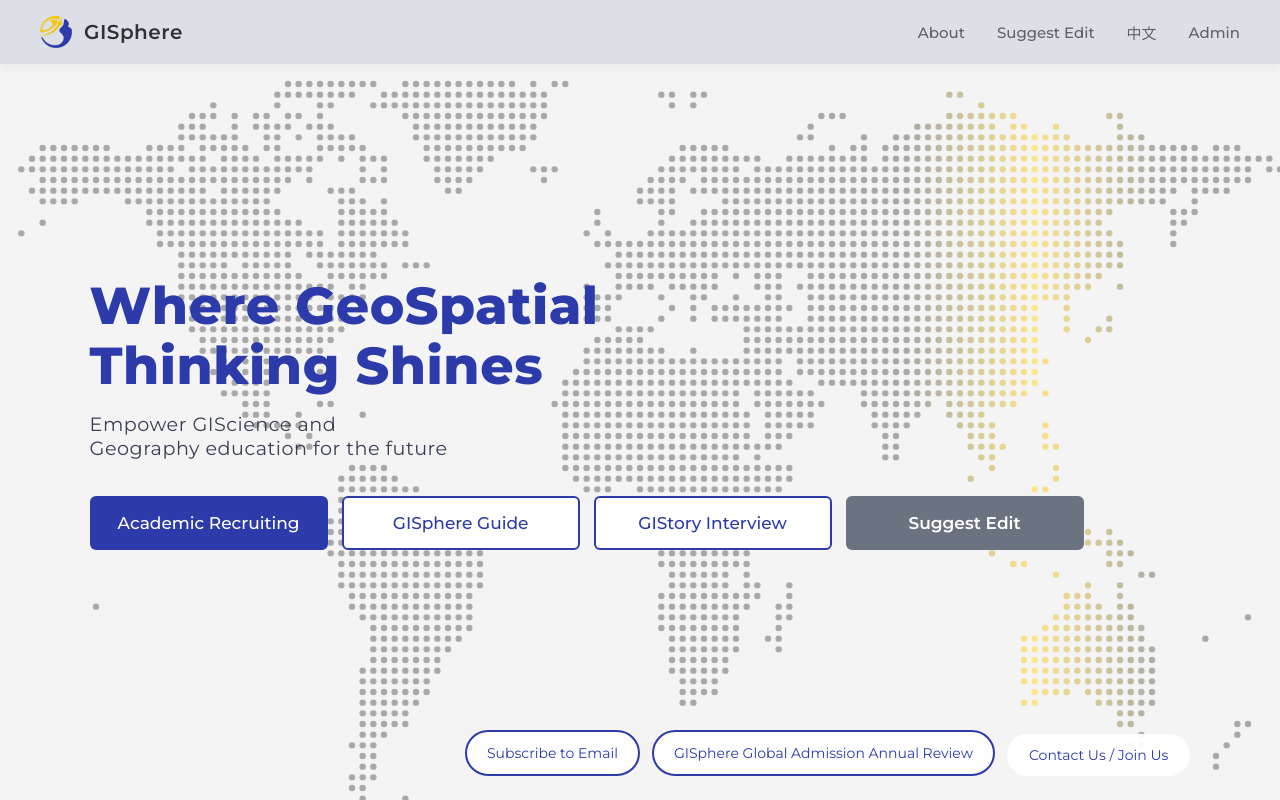
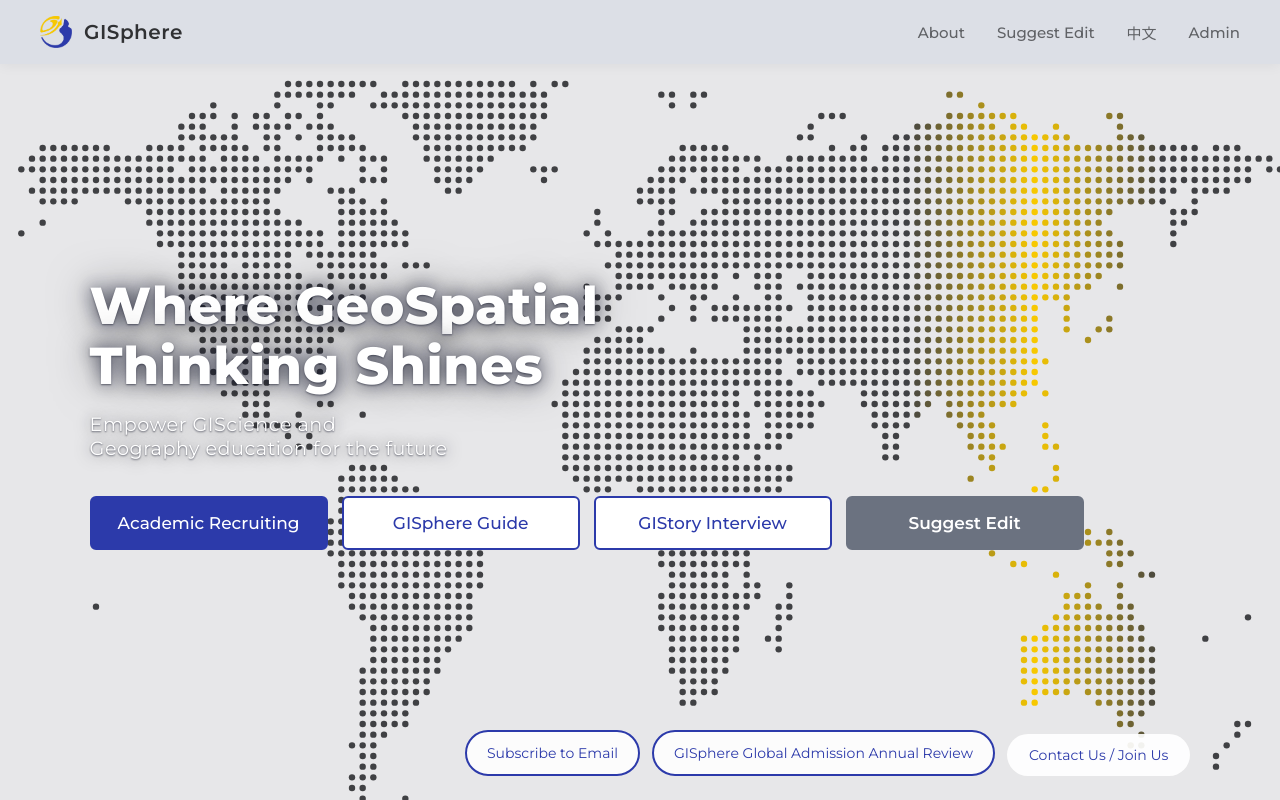
Before and after one commit to GIS-Info/next-web, a Nuxt app: page / in a window 1280 px wide. Built offline with nearby package versions, Linux system fonts and the light colour scheme.

Commit message:
Update index.vue

```diff
--- a/pages/index.vue
+++ b/pages/index.vue
@@ -3,7 +3,6 @@
     <!-- ===================== HERO ===================== -->
     <header class="hero">
       <map-background class="hero__bg" />
-      <div class="hero__scrim" aria-hidden="true"></div>
 
       <div class="hero__inner" :class="letterSpacingClass">
         <h1 class="hero__heading">{{ t.heroHeading }}</h1>
@@ -385,15 +384,6 @@
   position: absolute;
   inset: 0;
 }
-/* Replaces the four stacked text-shadows: one cheap gradient, better contrast. */
-/* Flat white veil, not a gradient: lifts the map back toward the original
-   near-white and keeps contrast identical across the whole row. */
-.hero__scrim {
-  position: absolute;
-  inset: 0;
-  background-color: rgba(255, 255, 255, 0.55);
-  pointer-events: none;
-}
 .hero__inner {
   position: relative;
   z-index: 1;
@@ -412,13 +402,19 @@
   /* Fluid instead of transform:scale() — stays sharp, reflows properly. */
   font-size: clamp(2rem, 4.6vw, 3.25rem);
   line-height: 1.16;
-  color: var(--brand);
+  color: #fff;
+  /* No overlay now, so the type carries its own contrast. Three tight
+     layers instead of the original four 80px blurs: same halo, less paint. */
+  text-shadow: 0 1px 2px rgba(20, 23, 42, 0.55),
+    0 0 18px rgba(20, 23, 42, 0.75), 0 0 44px rgba(20, 23, 42, 0.55);
   max-width: 18ch;
 }
 .hero__description {
   margin: 16px 0 0;
   font-size: clamp(1rem, 1.5vw, 1.25rem);
-  color: #3a3f52;
+  color: #fff;
+  text-shadow: 0 1px 2px rgba(20, 23, 42, 0.6),
+    0 0 16px rgba(20, 23, 42, 0.7);
   /* narrower measure + balanced breaks: no lone "future" on line 2 */
   max-width: 34ch;
   text-wrap: balance;
```
